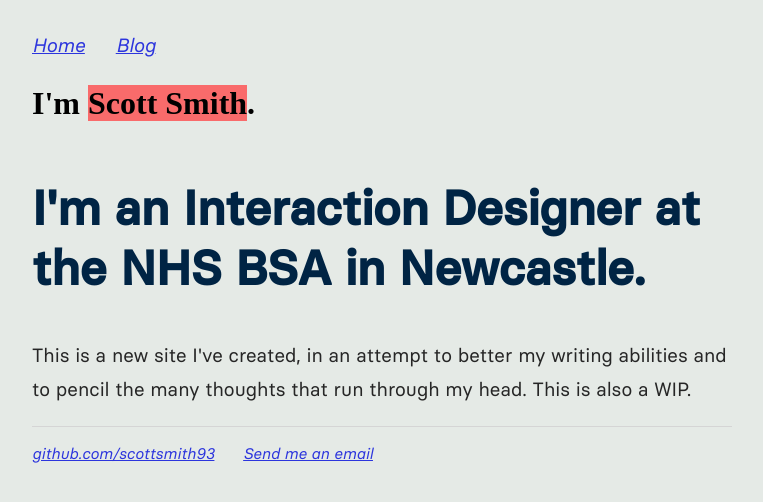
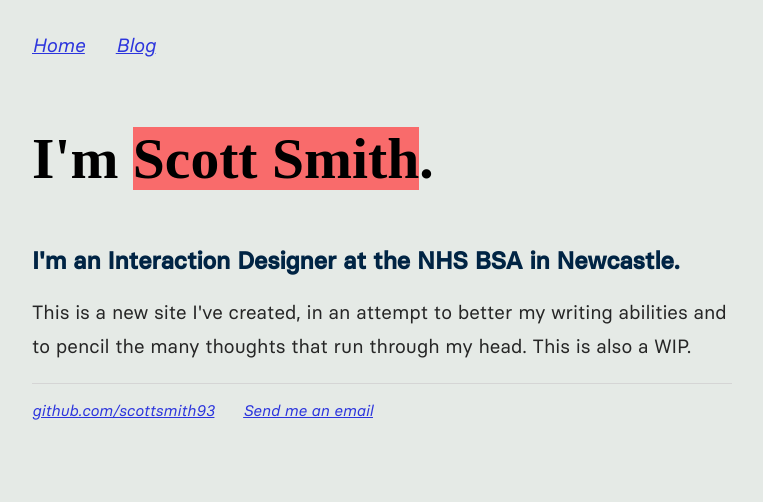
Before and after one commit to scottsmith93/scottsmith.github.io, a Jekyll site: the page built from index.html, in a window 1280 px wide. Shown: the top 502 px of the page, without its empty margins (258-1021 px from the left). Built offline with Jekyll 4.4.1, drawn with Linux system fonts in a browser that asks for light colours.

Commit message:
Update main.css

```diff
--- a/css/main.css
+++ b/css/main.css
@@ -55,16 +55,16 @@ a:active {
 }
 @screen and (max-width: 640px) {
 h1 {
-    font-size: 32;
+    font-size: 32px;
     font-family:'basier_circlebold', 'Arial', 'Sans-Serif';
     color: #002444;
     padding-top:24px;
     padding-bottom:32px;
 }
 }
-@screen and (max-width: 640px) {
-  h2 {
-    font-size: 2.4em;
+@media only screen and (min-width: 481px) {
+  h1 {
+    font-size: 3.6em;
     padding-top: 24px;
     padding-right: 24px;
   }
@@ -75,7 +75,7 @@ span {
 }
 
 h2 {
-    font-size: 3em;
+    font-size: 24px;
     font-family:'basier_circlemedium', 'Arial', 'Sans-Serif';
     color: #002444;
     padding-top:24px;
```
